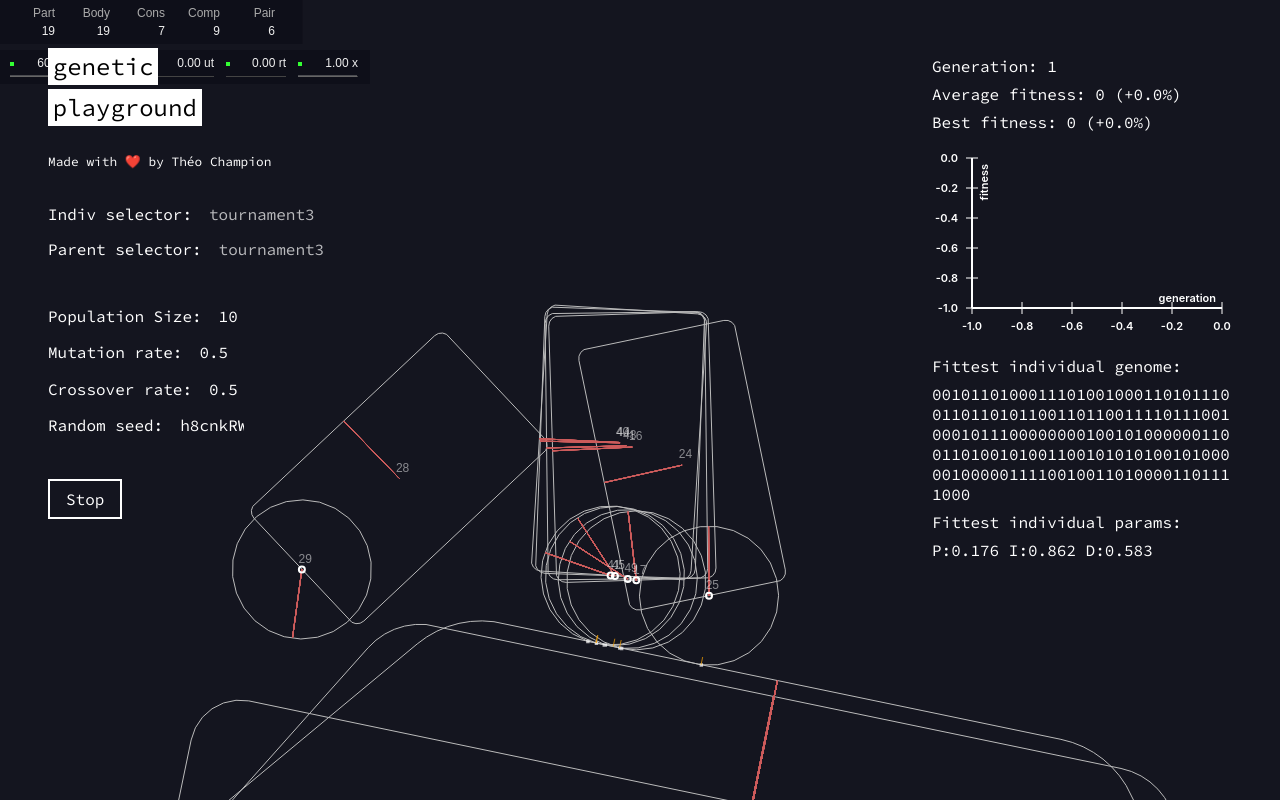
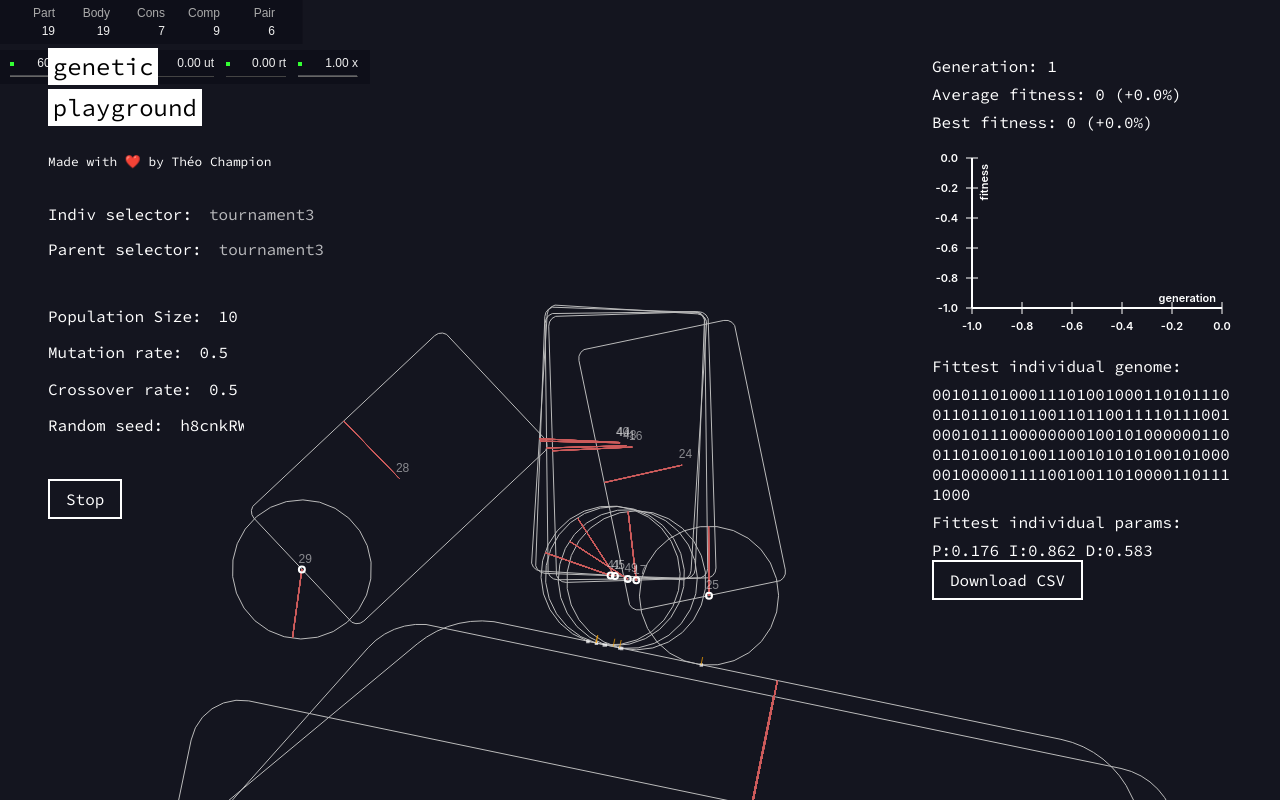
Before and after one commit to tzvc/genetic-playground, a React (Create React App) app: page / in a window 1280 px wide. Both pictures are taken after a click on the button "Run". Built offline with nearby package versions, Linux system fonts and the light colour scheme.

Commit message:
:sparkles: Added ability to export to CSV

```diff
--- a/src/App.js
+++ b/src/App.js
@@ -21,7 +21,11 @@ import EvolPercVis from "./components/evol_perc_vis";
 import StatPlot from "./components/stat_plot";
 // utils
 import { decodeFloatsFromBinaryStr } from "./utils/string";
-import { getLastItem, getFitnessStatPercIncrease } from "./utils/misc";
+import {
+	getLastItem,
+	getFitnessStatPercIncrease,
+	statsToCSVFile
+} from "./utils/misc";
 
 const settings = [
 	{ text: "Population Size", name: "population_size" },
@@ -119,8 +123,31 @@ export default class App extends Component {
 	_handleSettingChange = e =>
 		this.setState({ [e.target.name]: e.target.value });
 
+	_downloadStatsAsCSV = () => {
+		const encodedCSV = statsToCSVFile(
+			this.state.best_fitness_stat,
+			this.state.avg_fitness_stat
+		);
+		console.log(encodedCSV);
+		const exportName = `GP_export_${this.state.indiv_selector}_${
+			this.state.parent_selector
+		}_${this.state.population_size}_${this.state.mutation_rate}_${
+			this.state.crossover_rate
+		}_${this.state.random_seed}_${Date.now()}.csv`;
+
+		// Create a virtual Anchor tag
+		const link = document.createElement("a");
+		link.setAttribute("href", encodedCSV);
+		link.setAttribute("download", exportName);
+		// Append the Anchor tag in the actual web page or application
+		document.body.appendChild(link);
+		// Trigger the click event of the Anchor link
+		link.click();
+		// Remove the Anchor link form the web page or application
+		document.body.removeChild(link);
+	};
+
 	render() {
-		console.log(this.state.best_fitness_stat);
 		return (
 			<>
 				<Overlay>
@@ -212,6 +239,7 @@ export default class App extends Component {
 							)} I:${this.state.fittest_params[1].toFixed(
 								3
 							)} D:${this.state.fittest_params[2].toFixed(3)}`}</StatLine>
+							<Button onClick={this._downloadStatsAsCSV}>Download CSV</Button>
 						</VisPanel>
 					)}
 				</Overlay>
--- a/src/utils/misc.js
+++ b/src/utils/misc.js
@@ -6,3 +6,14 @@ export const getFitnessStatPercIncrease = arr => {
 	if (arr.length <= 2) return 0.0;
 	return increasePerc(arr[arr.length - 1].fitness, arr[arr.length - 2].fitness);
 };
+
+export const statsToCSVFile = (best, avg) => {
+	const legend = `generation,best_fitness,average_fitness`;
+	let csv = "";
+	best.forEach(
+		(d, idx) => (csv += `${d.generation},${d.fitness},${avg[idx].fitness}\n`)
+	);
+
+	console.log(csv);
+	return encodeURI(`data:text/csv;charset=utf-8,${legend}\n${csv}`);
+};
```
